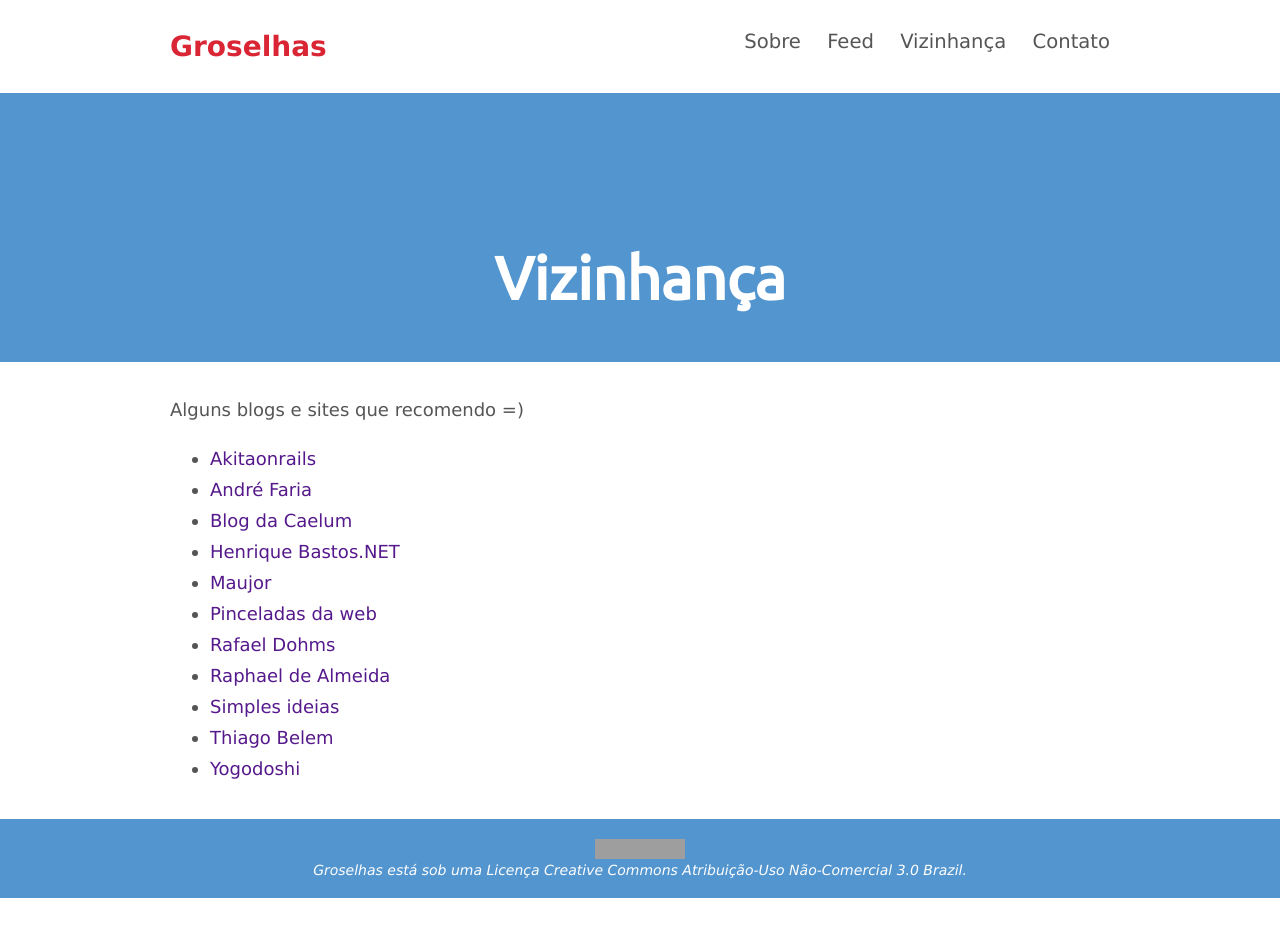
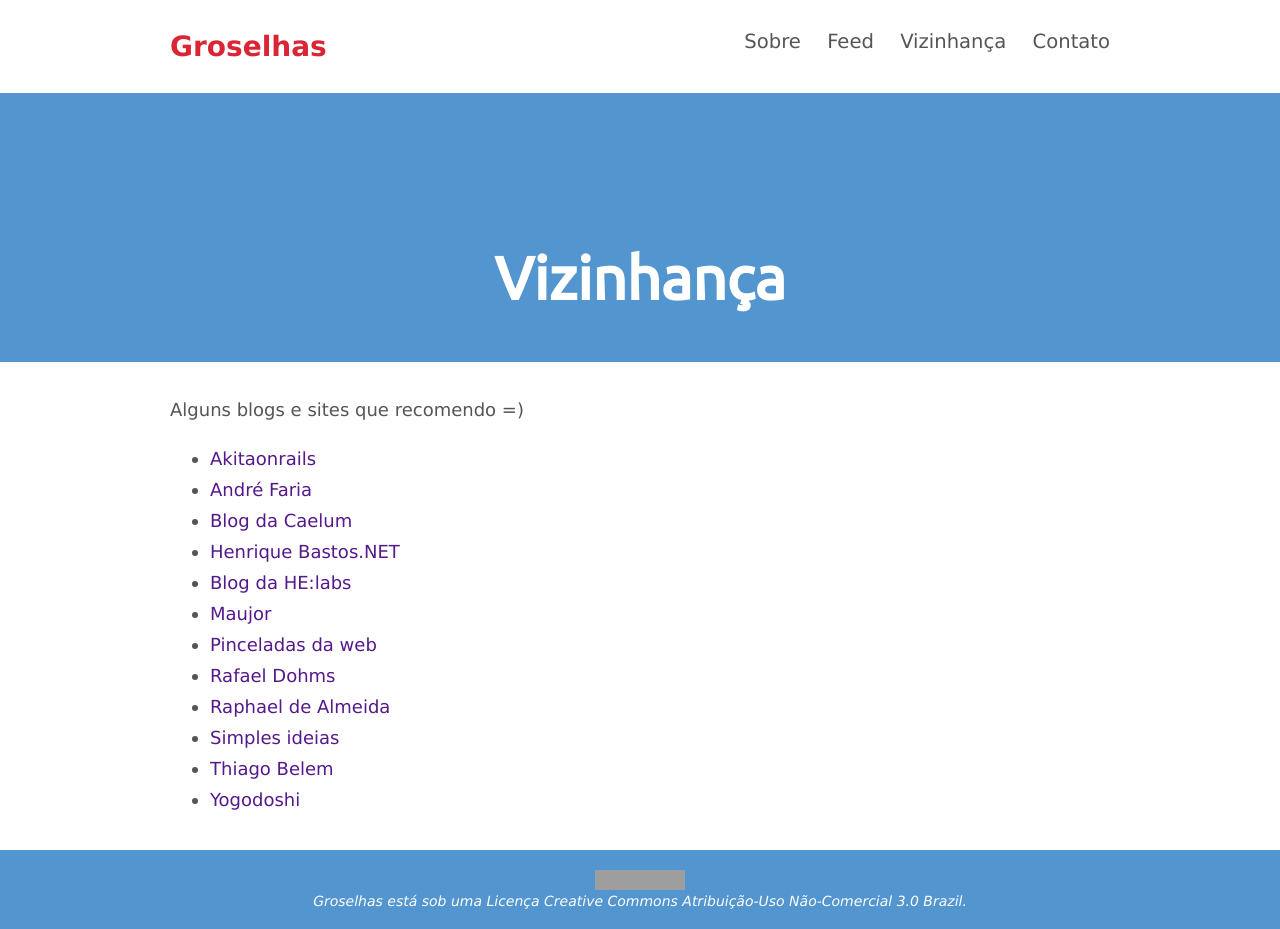
Before and after one commit to maurogeorge/groselhas, a Jekyll site: the page built from vizinhanca.md, in a window 1280 px wide. Built offline with Jekyll 4.4.1, drawn with Linux system fonts in a browser that asks for light colours; Markdown is read by kramdown in place of the engine named in the settings; before the commit the page ends 900 px from its top, so only the background shows below that; grey boxes are pictures that could not be loaded.

Commit message:
Add Blog da HE:labs on neighborhood

```diff
--- a/vizinhanca.md
+++ b/vizinhanca.md
@@ -12,6 +12,7 @@ Alguns blogs e sites que recomendo =)
   <li><a href="http://blog.andrefaria.com/" title="Blog do André Faria">André Faria</a></li>
   <li><a href="http://blog.caelum.com.br/" title="Blog da Caelum">Blog da Caelum</a></li>
   <li><a href="http://henriquebastos.net/" title="Blog do Henrique Bastos">Henrique Bastos.NET</a></li>
+  <li><a href="http://helabs.com.br/blog" title="Blog da HE:labs">Blog da HE:labs</a></li>
   <li><a href="http://www.maujor.com/blog/" title="Blog do Maujor">Maujor</a></li>
   <li><a href="http://www.pinceladasdaweb.com.br/blog/" title="Blog do Pedro Rogério">Pinceladas da web</a></li>
   <li><a href="http://blog.rafaeldohms.com.br/" title="Blog do Rafael Dohms">Rafael Dohms</a></li>
```
